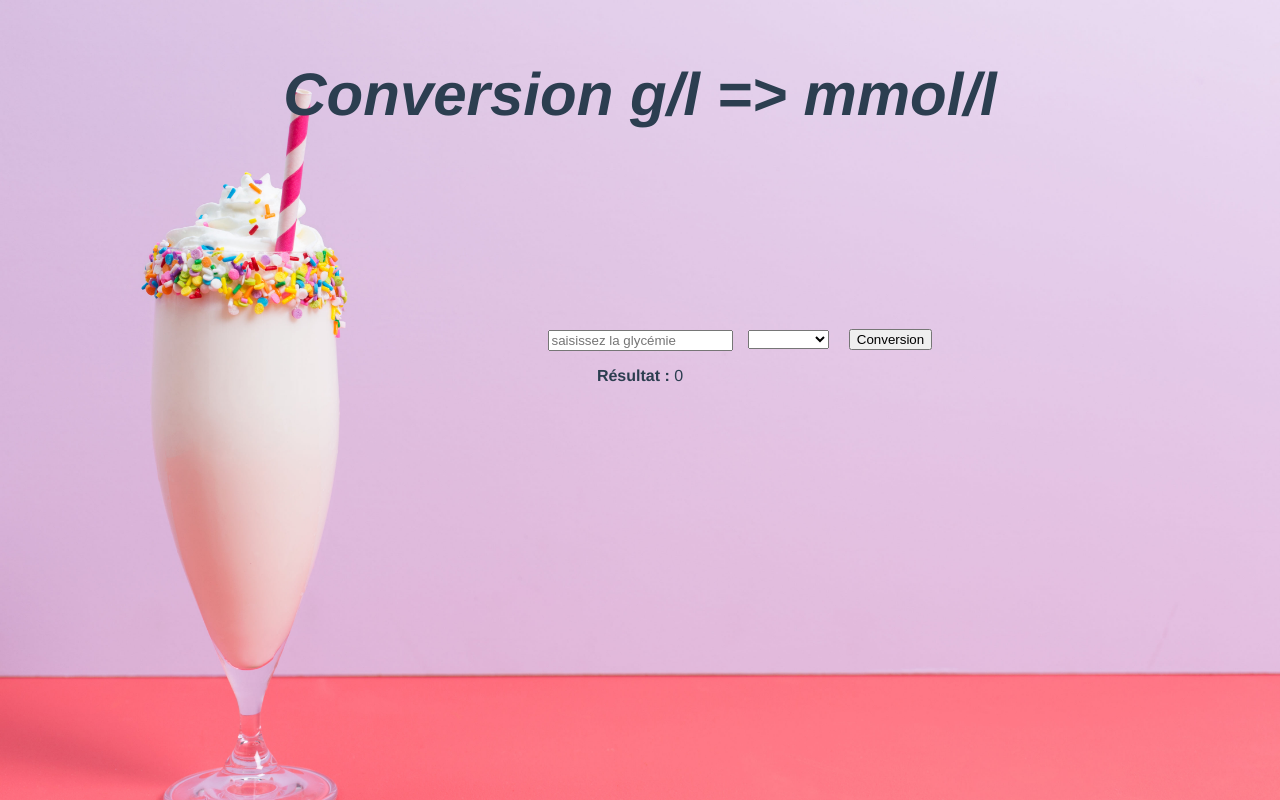
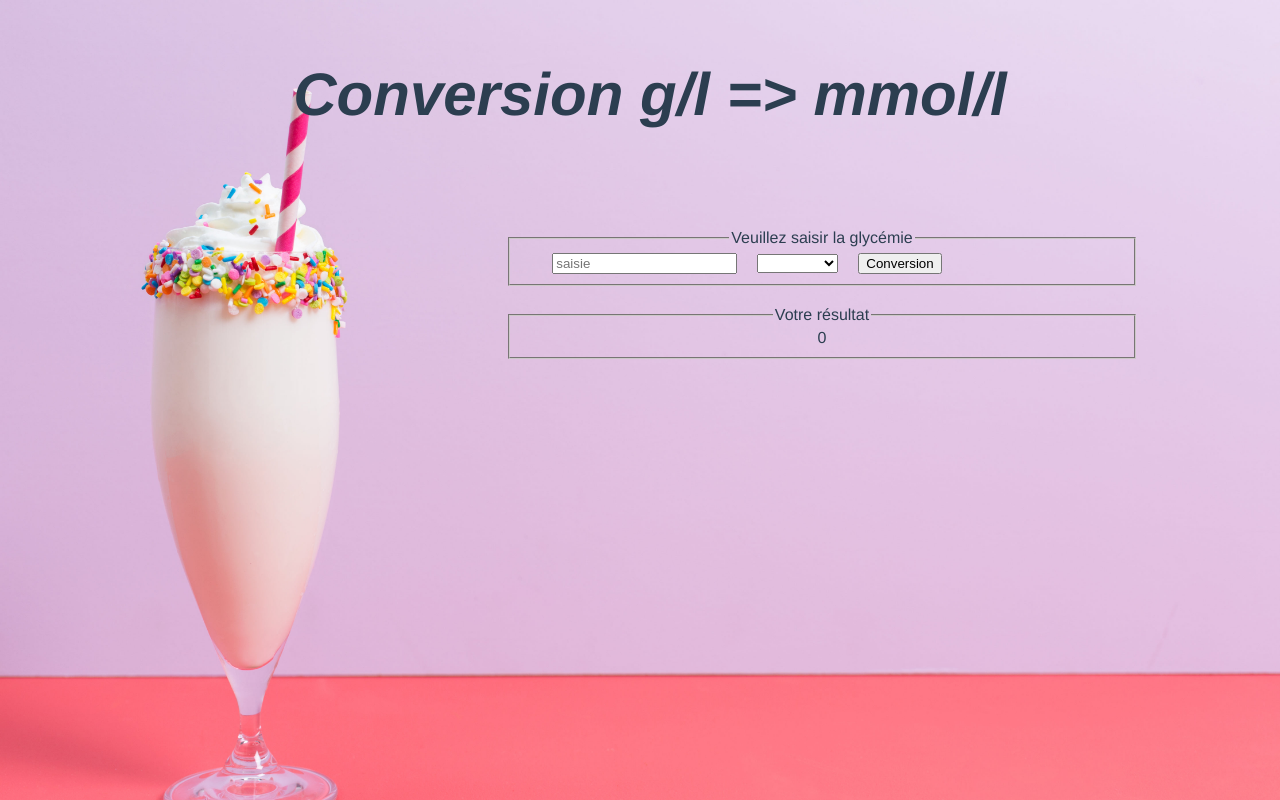
Before and after one commit to desdemone/Convertir, a Vue app: page / in a window 1280 px wide. Built offline with nearby package versions, Linux system fonts and the light colour scheme; grey boxes are pictures that could not be loaded.

Commit message:
rajout fieldset

```diff
--- a/src/components/Convertisseur.vue
+++ b/src/components/Convertisseur.vue
@@ -3,23 +3,29 @@
   <div :style="{ 'background-image': 'url(./assets/photo.jpg)' }"></div>
   <!--Titre-->
   <h1>Conversion g/l => mmol/l</h1>
-  <!--Menu déroulant-->
-  <div class="bloc">
-    <select v-model="choix">
+
+  <!--Zone input-->
+  <fieldset class="saisie">
+    <legend>Veuillez saisir la glycémie</legend>
+    <input placeholder="saisie" v-model="glycemie" />
+
+    <!--Menu déroulant-->
+
+    <select class="menu" v-model="choix">
       <option value="grammes">Grammes</option>
       <option value="mmol">Mmol</option>
     </select>
+
     <!--Bouton conversion-->
+
     <button v-on:click="calcul">Conversion</button>
-  </div>
-  <!--Zone input-->
-  <div class="bloc1">
-    <div class="input">
-      <input placeholder="saisissez la glycémie" v-model="glycemie" />
-    </div>
-  </div>
+  </fieldset>
+
   <!--Zone résultat-->
-  <p class="result"><strong> Résultat :</strong> {{ result }}</p>
+  <fieldset class="result">
+    {{ result }}
+    <legend>Votre résultat</legend>
+  </fieldset>
 </template>
 
 <script>
@@ -47,24 +53,31 @@ export default {
 };
 </script>
 <style scoped>
-.bloc {
-  margin-left: 400px;
-}
-
-button {
-  margin-left: 20px;
-  margin-top: 100px;
-}
-
-.bloc1 {
-  margin-top: -20px;
-}
-
 h1 {
   margin-bottom: 100px;
+  margin-left: 20px;
   text-align: center;
   font-style: italic;
   font-size: 60px;
+}
+.saisie {
+  width: 600px;
+  margin-left: 500px;
+  border-color: rgb(204, 200, 200);
+}
+.result {
+  margin-top: 20px;
+  width: 600px;
+  margin-left: 500px;
+  border-color: rgb(204, 200, 200);
+}
+input {
+  margin-left: -150px;
+  margin-right: 20px;
+}
+.menu {
+  margin-top: -300px;
+  margin-right: 20px;
 }
 @media only screen and(
   max-width:400px) {
```
